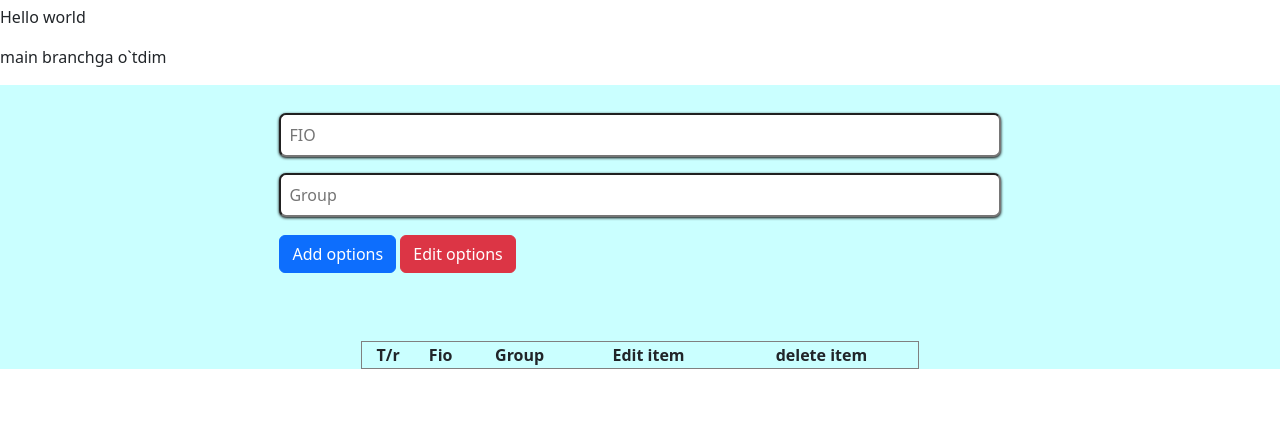
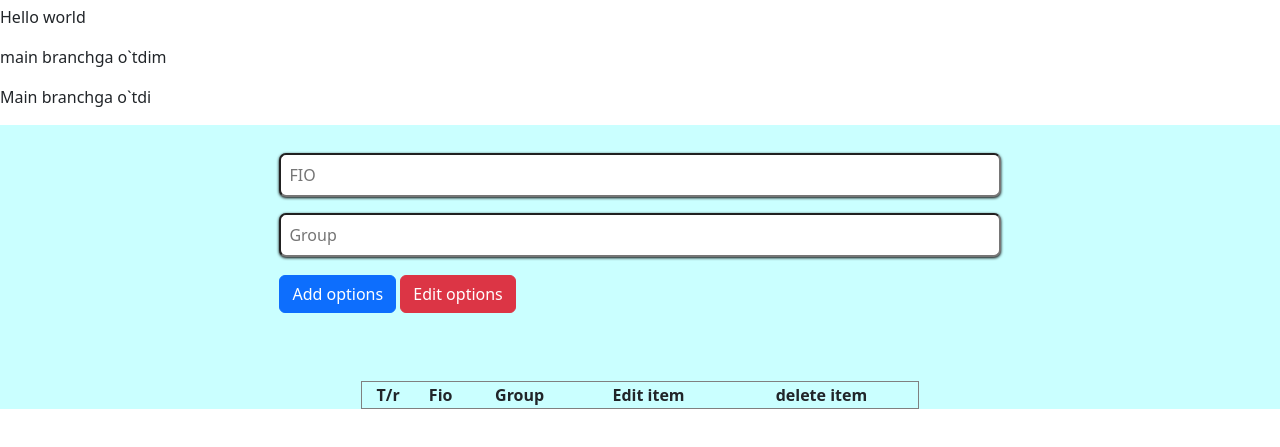
Before and after one commit to SanjarSayfullayev/To-do-list, a plain HTML site: page index.html in a window 1280 px wide. Shown: the part 61-508 px from the top of the page. Drawn offline with nearby package versions, Linux system fonts and the light colour scheme.

Commit message:
main branch

```diff
--- a/index.html
+++ b/index.html
@@ -13,6 +13,7 @@
     <h1 class="text">TO-DO LIST</h1>
     <p>Hello world</p>
     <p>main branchga o`tdim</p>
+    <p>Main branchga o`tdi</p>
     <div class="bg_color">
         <div class="container">
             <form action="#" class="form_group">
```
